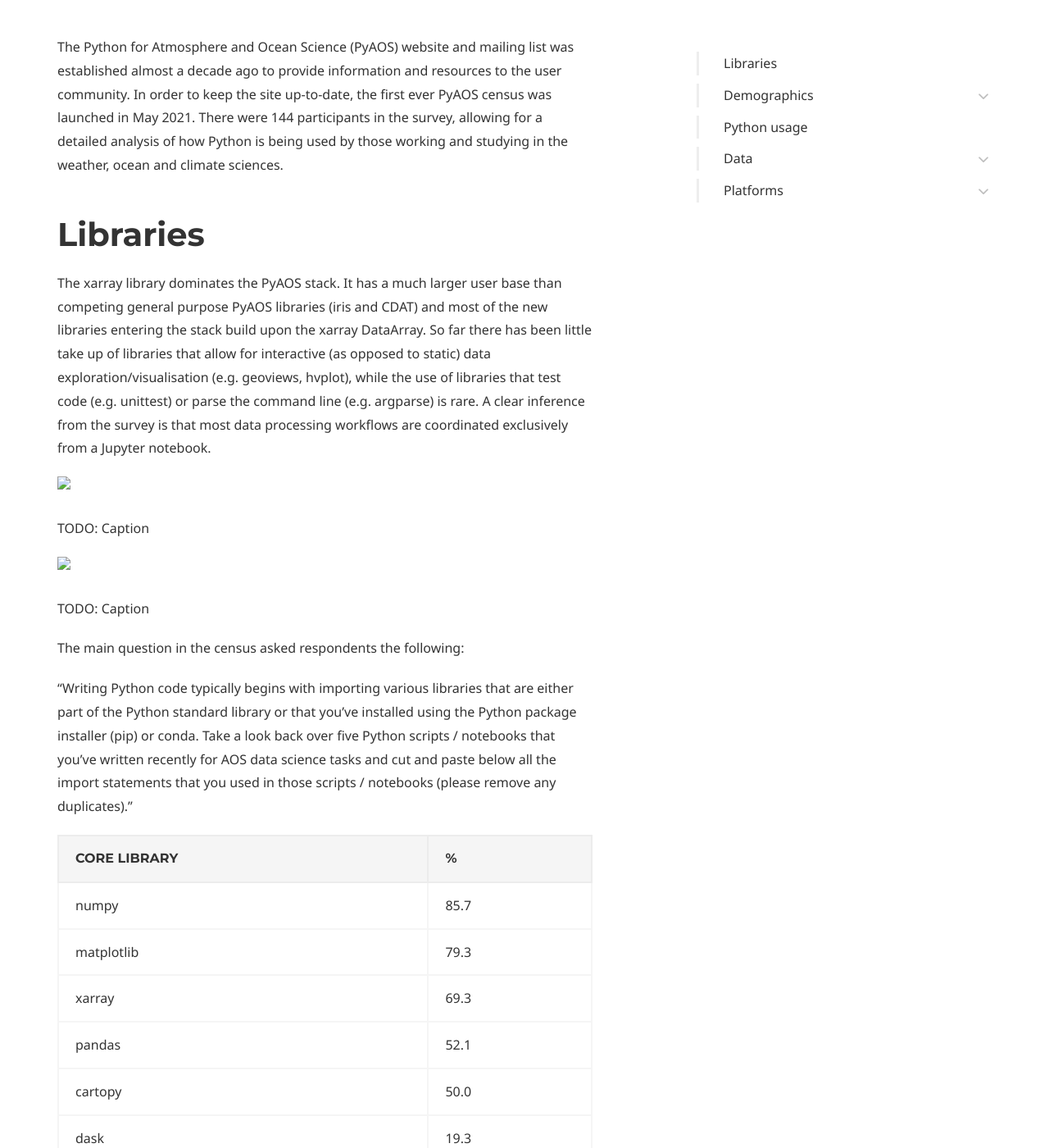
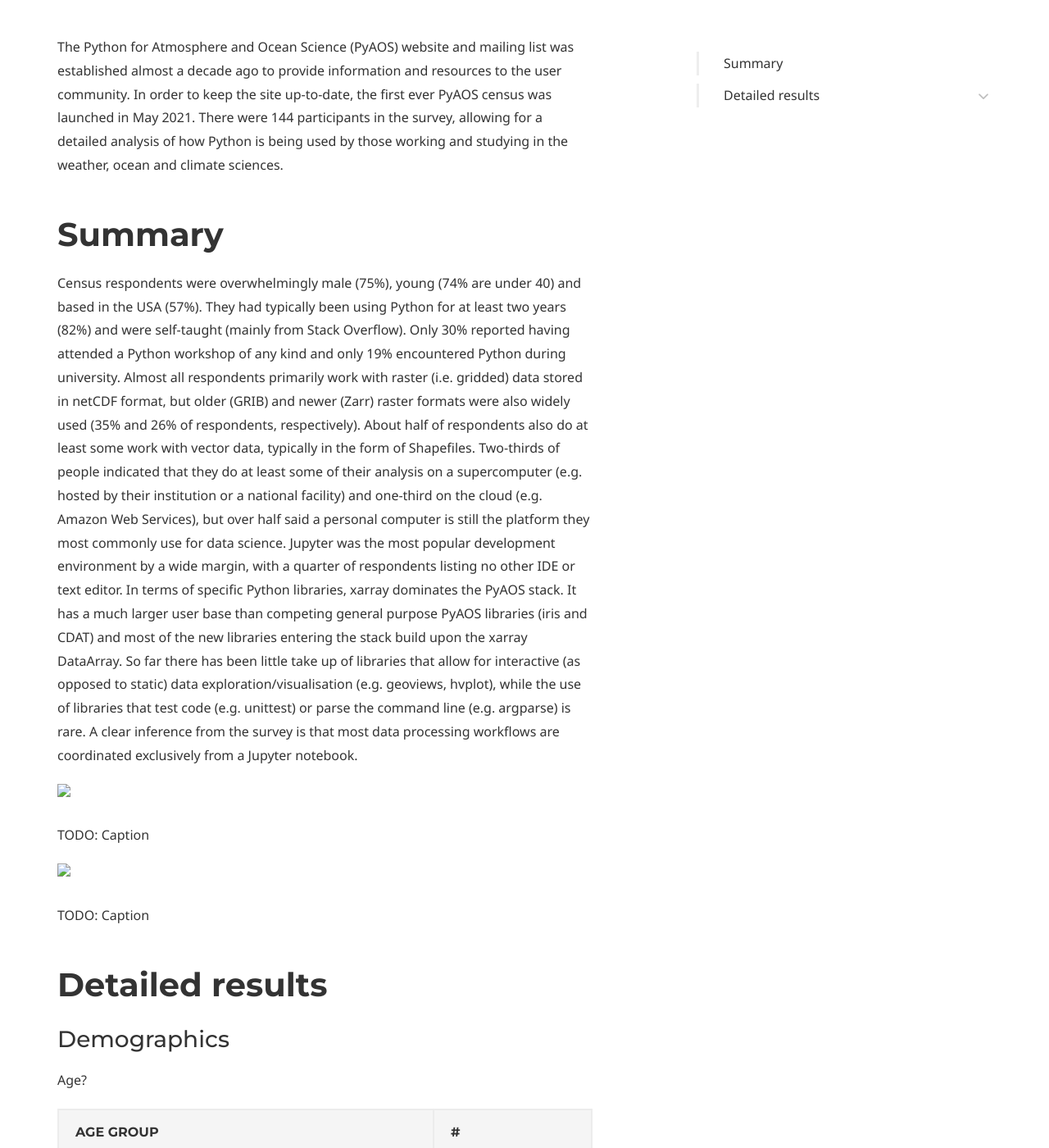
Before and after one commit to PyAOS/pyaos.github.io, a Jekyll site: the page built from census/summary.md, in a window 1280 px wide and 1400 px high, scrolled down 443 px. Shown: the whole window at 82% size. Built offline with Jekyll 4.4.1, drawn with Linux system fonts in a browser that asks for light colours; some web fonts are replaced; our own code applies the rules of GitHub Pages for plain Markdown files; some of the changed text lies outside the part shown.

Commit message:
New structure for census summary

```diff
--- a/census/summary.md
+++ b/census/summary.md
@@ -1,8 +1,24 @@
 The Python for Atmosphere and Ocean Science (PyAOS) website and mailing list was established almost a decade ago to provide information and resources to the user community. In order to keep the site up-to-date, the first ever PyAOS census was launched in May 2021. There were 144 participants in the survey, allowing for a detailed analysis of how Python is being used by those working and studying in the weather, ocean and climate sciences.
 
-# Libraries
+# Summary
 
-The xarray library dominates the PyAOS stack. It has a much larger user base than competing general purpose PyAOS libraries (iris and CDAT) and most of the new libraries entering the stack build upon the xarray DataArray. So far there has been little take up of libraries that allow for interactive (as opposed to static) data exploration/visualisation (e.g. geoviews, hvplot), while the use of libraries that test code (e.g. unittest) or parse the command line (e.g. argparse) is rare. A clear inference from the survey is that most data processing workflows are coordinated exclusively from a Jupyter notebook.
+Census respondents were overwhelmingly male (75%), young (74% are under 40) and based in the USA (57%).
+They had typically been using Python for at least two years (82%) and were self-taught (mainly from Stack Overflow).
+Only 30% reported having attended a Python workshop of any kind and only 19% encountered Python during university.
+Almost all respondents primarily work with raster (i.e. gridded) data stored in netCDF format,
+but older (GRIB) and newer (Zarr) raster formats were also widely used (35% and 26% of respondents, respectively).
+About half of respondents also do at least some work with vector data, typically in the form of Shapefiles.
+Two-thirds of people indicated that they do at least some of their analysis on a supercomputer
+(e.g. hosted by their institution or a national facility) and one-third on the cloud (e.g. Amazon Web Services),
+but over half said a personal computer is still the platform they most commonly use for data science.
+Jupyter was the most popular development environment by a wide margin, with a quarter of respondents listing no other IDE or text editor.
+In terms of specific Python libraries, xarray dominates the PyAOS stack.
+It has a much larger user base than competing general purpose PyAOS libraries (iris and CDAT)
+and most of the new libraries entering the stack build upon the xarray DataArray.
+So far there has been little take up of libraries that allow for interactive (as opposed to static)
+data exploration/visualisation (e.g. geoviews, hvplot),
+while the use of libraries that test code (e.g. unittest) or parse the command line (e.g. argparse) is rare.
+A clear inference from the survey is that most data processing workflows are coordinated exclusively from a Jupyter notebook.
 
 <p align="left">
 <img src="../images/census_main_stack.png" width="800">
@@ -14,25 +30,14 @@
 </p>
 TODO: Caption
 
-The main question in the census asked respondents the following:
 
-"Writing Python code typically begins with importing various libraries that are either part of the Python standard library or that you've installed using the Python package installer (pip) or conda. Take a look back over five Python scripts / notebooks that you've written recently for AOS data science tasks and cut and paste below all the import statements that you used in those scripts / notebooks (please remove any duplicates)."
+# Detailed results
 
-| Core Library | % |
-| :-- | :-- |
-| numpy | 85.7 |
-| matplotlib | 79.3 |
-| xarray | 69.3 |
-| pandas | 52.1 |
-| cartopy | 50.0
-| dask | 19.3 |
+### Demographics
 
+Age?
 
-# Demographics
-
-Census respondents were overwhelmingly young (74% were under 40), male (75%), and based in the USA (57%). They study/work in mix of disciplines with substantial representation in both atmospheric and oceanographic science.
-
-| Age | # |
+| Age group | # |
 | :-- | :-- |
 | 20-29 | 45 |
 | 30-39 | 60 |
@@ -40,13 +45,17 @@
 | 50-59 | 10 |
 | 60-69 | 4 |
 
+Gender: How do you identify?
+
 | Gender | # |
 | :-- | :-- |
 | Man | 106 |
 | Woman | 35 |
 | Non-binary | 1 |
 
-| Country of residence | # |
+Country of residence?
+
+| Country | # |
 | :-- | :-- |
 | United States | 82 |
 | Australia | 23 |
@@ -58,15 +67,16 @@
 
 Plus one respondent from each of Austria, Canada, South Korea, Netherlands, Germany, New Zealand, Spain, Taiwan, Chile and Finland.
 
-### Primary discipline/s
+Primary AOS discipline/s (select all that apply)
 
-TODO: Figure.
+TODO
 
-# Python usage
 
-Respondents had typically been using Python for at least two years (82%) and were self-taught (mainly from Stack Overflow). Only 30% report having attended a Python workshop of any kind and only 19% encountered Python during university.
+### Python usage
 
-| How long have you been using Python? | |
+How long have you been using Python?
+
+| Time | # |
 | :-- | :-- |
 | Less than 1 year | 16 |
 | 1-2 years | 10 |
@@ -74,26 +84,28 @@
 | 6-10 years | 42 |
 | More than 10 years | 21 |
 
-| How have you learned Python? | % |
+How have you learned Python?
+
+| Method | % |
 | :-- | :-- |
 | Self taught (from textbooks, online tutorials, etc) | 90.140845 |
 | Workshop/s (e.g. Carpentries, Unidata) | 29.577465 |
 | University semester course/s (e.g. "Introduction to Programming") | 19.014085 |
 | University degree (e.g. Bachelor of Software Engineering) | 5.633803 |
 
-# Data
+### Data
 
-Essentially all respondents primarily work with raster data (i.e. multi-dimensional gridded data such as a regular time/latitude/longitude/depth grid) stored in netCDF format, but older (GRIB) and newer (Zarr) raster formats are also widely used (35% and 26% of respondents, respectively). About half of the respondents also do at least some work with vector data (i.e. discrete geometric locations that define the shape of a spatial point, line or polygon), typically in the form of Shapefiles.
+What types of AOS data do you work with (select all that apply)?
 
-### Data types
-
-| What types of AOS data do you work with? | % |
+| Data type | % |
 | :-- | :-- |
 | Raster data | 97.857143 |
 | Tabular data | 61.428571 |
 | Vector data | 50.000000 |
 
-| Which do you most commonly work with? | |
+Which do you most commonly work with?
+
+| Data type | # |
 | :-- | :-- |
 | Raster data | 109 |
 | Tabular data | 21 |
@@ -101,7 +113,9 @@
 
 ### File formats
 
-| What file formats are your AOS data stored in? | |
+What file formats are your AOS data stored in?
+
+| Format | |
 | :-- | :-- |
 | netCDF | 141 |
 | CSV | 92 |
@@ -115,7 +129,9 @@
 
 There were also a small number of responses for GeoPackage (5), ICARTT (3), ESRI File Geodatabase (3), SQL (2), Plain text (ASCII) (2), NPY (1), JSON (1), Video (1), SQLite (1), MAT (1), Images (1), Relational Database (1), GeoParquet (1) and Audio (1).
 
-| Which format do you most commonly work with? | |
+Which format do you most commonly work with?
+
+| Format | |
 | :-- | :-- |
 | netCDF | 100 |
 | CSV | 14 |
@@ -128,27 +144,25 @@
 | A custom binary format | 1 |
 | JSON | 1 |
 
-# Platforms
+### Platforms
 
-Two-thirds of people indicated that they do at least some of their analysis on a supercomputer (e.g. hosted by their institution or a national facility) and one-third on the cloud (e.g. Amazon Web Services), but over half said a personal computer is still the platform they most commonly use for data science. Jupyter is the most popular development environment by a wide margin, with a quarter of respondents listing no other IDE or text editor.
+What computing platforms do you use for your AOS data science?
 
-### Computing
-
-| What computing platforms do you use for your AOS data science? | |
+| Computing platform | |
 | :-- | :-- |
 | Personal laptop/desktop | 128 |
 | Supercomputer (e.g. run by your institution or a national facility) | 91 |
 | Cloud (e.g. Amazon Web Services) | 45 |
 | Local server (e.g. provided by your department) | 6 |
 
-| Which platform do you most commonly work on for your AOS data science? | |
+Which platform do you most commonly work on for your AOS data science?
+
+| Computing platform | |
 | :-- | :-- |
 | Personal laptop/desktop | 81 |
 | Supercomputer | 46 |
 | Cloud | 8 |
 | Local server | 3 |
-
-### Development environment
 
 What development environments do you regularly use for your Python coding?
 
@@ -166,3 +180,17 @@
 | bbedit | 1 |
 | gedit | 1 |
 | Google Colab | 1 |
+
+
+### Libraries
+
+Writing Python code typically begins with importing various libraries that are either part of the Python standard library or that you've installed using the Python package installer (pip) or conda. Take a look back over five Python scripts / notebooks that you've written recently for AOS data science tasks and cut and paste below all the import statements that you used in those scripts / notebooks (please remove any duplicates).
+
+| Core Library | % |
+| :-- | :-- |
+| numpy | 85.7 |
+| matplotlib | 79.3 |
+| xarray | 69.3 |
+| pandas | 52.1 |
+| cartopy | 50.0
+| dask | 19.3 |
```
